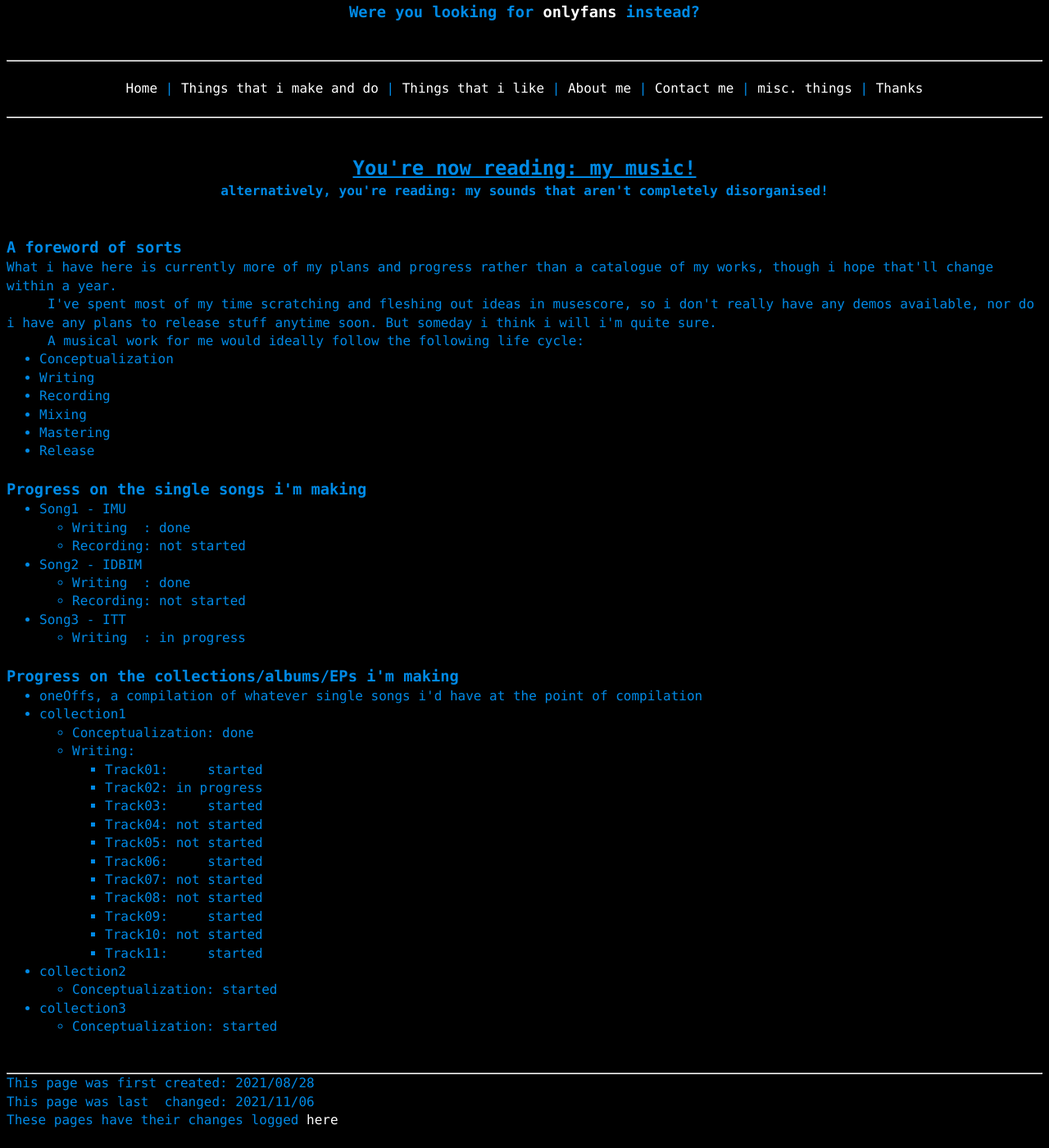
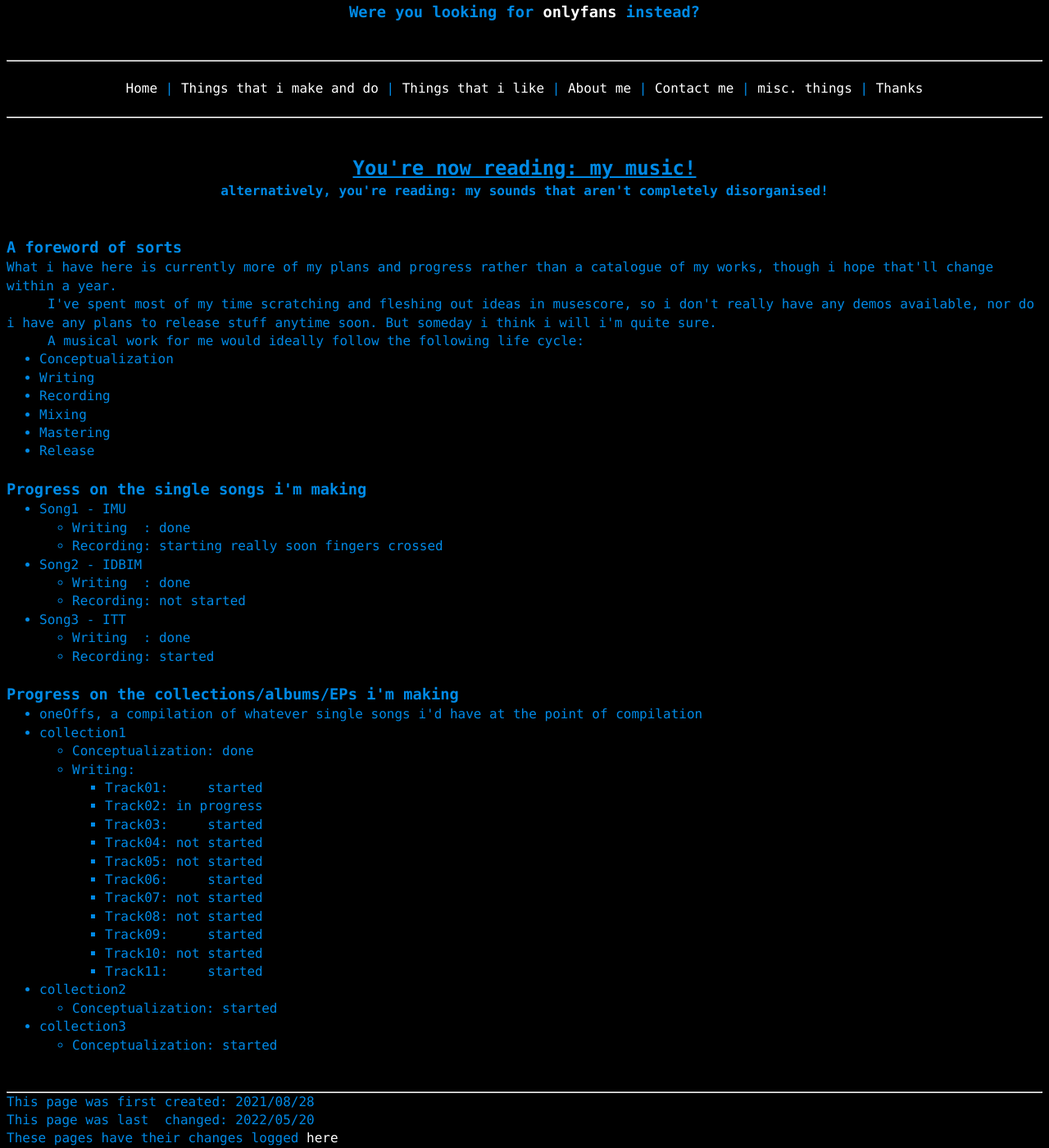
Before and after one commit to a-erfan-aa/a-erfan-aa.github.io, a Jekyll site: the page built from things-i-make/music.html, in a window 1280 px wide and 1400 px high, scrolled down 88 px. Shown: the whole window at 82% size. Built offline with Jekyll 4.4.1, drawn with Linux system fonts in a browser that asks for light colours; before the commit the page ends 1465 px from its top, so only the background shows below that.

Commit message:
Update music.html
Update lastChanged.html

```diff
--- a/things-i-make/music.html
+++ b/things-i-make/music.html
@@ -2,7 +2,7 @@
 layout: default
 title: My music
 firstCreated: 2021/08/28
-lastChanged: 2021/11/06
+lastChanged: 2022/05/20
 ---
 <!-- title and subtitle -->
 <div>
@@ -37,7 +37,7 @@ lastChanged: 2021/11/06
 		<li>Song1 - IMU
 			<ul>
 				<li>Writing&nbsp;&nbsp;: done</li>
-				<li>Recording: not started</li>
+				<li>Recording: starting really soon fingers crossed</li>
 			</ul>
 		</li>
 		<li>Song2 - IDBIM
@@ -48,7 +48,8 @@ lastChanged: 2021/11/06
 		</li>
 		<li>Song3 - ITT
 			<ul>
-				<li>Writing&nbsp;&nbsp;: in progress</li>
+				<li>Writing&nbsp;&nbsp;: done</li>
+				<li>Recording: started</li>
 			</ul>
 		</li>
 	</ul>>
```
